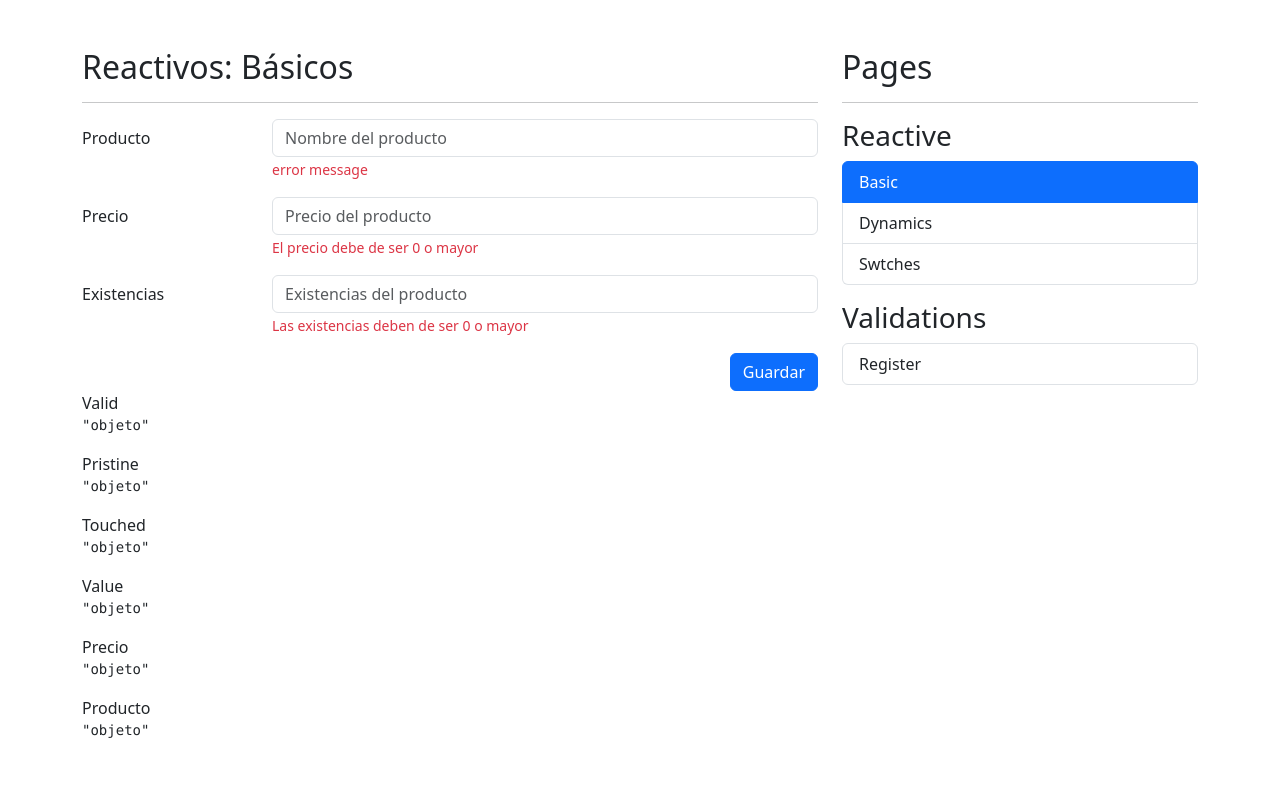
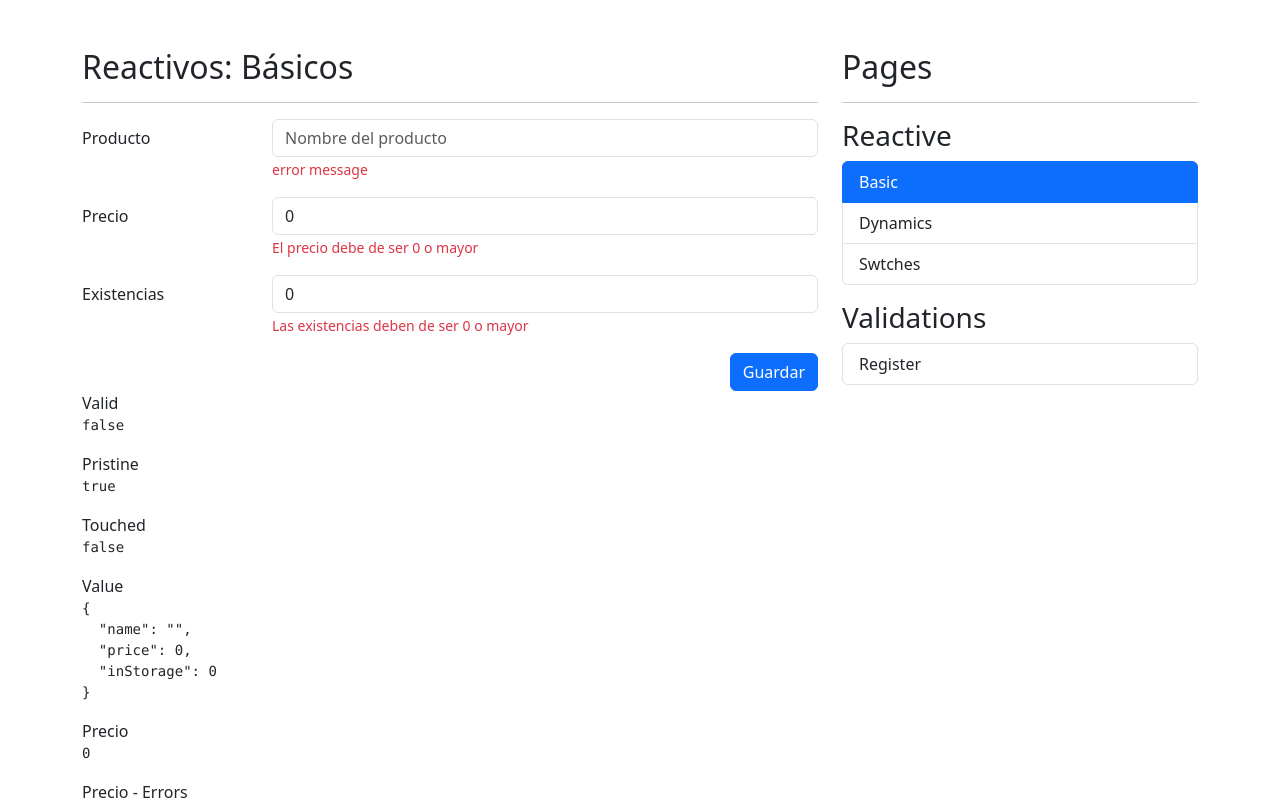
Before and after one commit to jarestrepot/rective-forms-angular, an Angular app: page /reactive/basic in a window 1280 px wide. Shown: the top 800 px of the page. Built offline with nearby package versions, Linux system fonts and the light colour scheme.

Commit message:
First form

```diff
--- a/src/app/reactive/pages/basic-page/basic-page.component.html
+++ b/src/app/reactive/pages/basic-page/basic-page.component.html
@@ -4,14 +4,14 @@
 <div class="row">
   <div class="col">
 
-    <form autocomplete="off">
+    <form [formGroup]="myForm" autocomplete="off" (submit)="onSave()">
 
       <!-- Campo de producto -->
       <div class="mb-3 row">
         <label class="col-sm-3 col-form-label">Producto</label>
         <div class="col-sm-9">
 
-          <input type="text" class="form-control" placeholder="Nombre del producto">
+          <input type="text" formControlName="name" class="form-control" placeholder="Nombre del producto">
 
           <span class="form-text text-danger">
             <!-- Debe de ser de 3 letras -->
@@ -24,7 +24,7 @@
       <div class="mb-3 row">
         <label class="col-sm-3 col-form-label">Precio</label>
         <div class="col-sm-9">
-          <input type="number" class="form-control" placeholder="Precio del producto">
+          <input type="number" formControlName="price" class="form-control" placeholder="Precio del producto">
           <span class="form-text text-danger">
             El precio debe de ser 0 o mayor
           </span>
@@ -35,7 +35,7 @@
       <div class="mb-3 row">
         <label class="col-sm-3 col-form-label">Existencias</label>
         <div class="col-sm-9">
-          <input type="number" class="form-control" placeholder="Existencias del producto">
+          <input type="number" formControlName="inStorage" class="form-control" placeholder="Existencias del producto">
 
           <span class="form-text text-danger">
             Las existencias deben de ser 0 o mayor
@@ -66,21 +66,27 @@
   <div class="col">
 
     <span>Valid</span>
-    <pre>{{ 'objeto' | json }}</pre>
+    <pre>{{ myForm.valid | json }}</pre>
 
     <span>Pristine</span>
-    <pre>{{ 'objeto' | json }}</pre>
+    <pre>{{ myForm.pristine| json }}</pre>
 
     <span>Touched</span>
-    <pre>{{ 'objeto' | json }}</pre>
+    <pre>{{ myForm.touched| json }}</pre>
 
     <span>Value</span>
-    <pre>{{ 'objeto' | json }}</pre>
+    <pre>{{ myForm.value | json }}</pre>
 
     <span>Precio</span>
-    <pre>{{ 'objeto' | json }}</pre>
+    <pre>{{ myForm.controls['price'].value | json }}</pre>
+
+    <span>Precio - Errors</span>
+    <pre>{{ myForm.controls['price'].errors | json }}</pre>
 
     <span>Producto</span>
-    <pre>{{ 'objeto' | json }}</pre>
+    <pre>{{ myForm.controls['name'].value | json }}</pre>
+
+    <span>Producto - Error</span>
+    <pre>{{ myForm.controls['name'].errors | json }}</pre>
   </div>
 </div>
--- a/src/app/reactive/pages/basic-page/basic-page.component.ts
+++ b/src/app/reactive/pages/basic-page/basic-page.component.ts
@@ -1,4 +1,5 @@
 import { Component } from '@angular/core';
+import { FormBuilder, Validators , FormGroup } from '@angular/forms';
 
 @Component({
   templateUrl: './basic-page.component.html',
@@ -7,4 +8,23 @@
 })
 export class BasicPageComponent {
 
+  // public myForm: FormGroup = new FormGroup({
+  //   nama: new FormControl('', [], []),
+  //   price: new FormControl(0, [], []),
+  //   inStorage: new FormControl(0, [], [])
+  // });
+
+  public myForm: FormGroup = this.fb.group({
+    name: [ '', [ Validators.required , Validators.minLength(3) ], [] ],
+    price: [ 0, [ Validators.required , Validators.min(0) ], [] ],
+    inStorage: [0, [ Validators.required, Validators.min(0) ], [] ],
+  })
+
+  // Form Builder
+  constructor( private fb: FormBuilder ){}
+
+  onSave():void{
+    if( this.myForm.invalid ) return;
+    console.log(this.myForm.value);
+  }
 }
--- a/src/app/reactive/reactive.module.ts
+++ b/src/app/reactive/reactive.module.ts
@@ -5,6 +5,7 @@
 import { BasicPageComponent } from './pages/basic-page/basic-page.component';
 import { DynamicPageComponent } from './pages/dynamic-page/dynamic-page.component';
 import { SwitchesPageComponent } from './pages/switches-page/switches-page.component';
+import { ReactiveFormsModule } from '@angular/forms';
 
 
 @NgModule({
@@ -15,7 +16,8 @@
   ],
   imports: [
     CommonModule,
-    ReactiveRoutingModule
+    ReactiveRoutingModule,
+    ReactiveFormsModule
   ]
 })
 export class ReactiveModule { }
```
